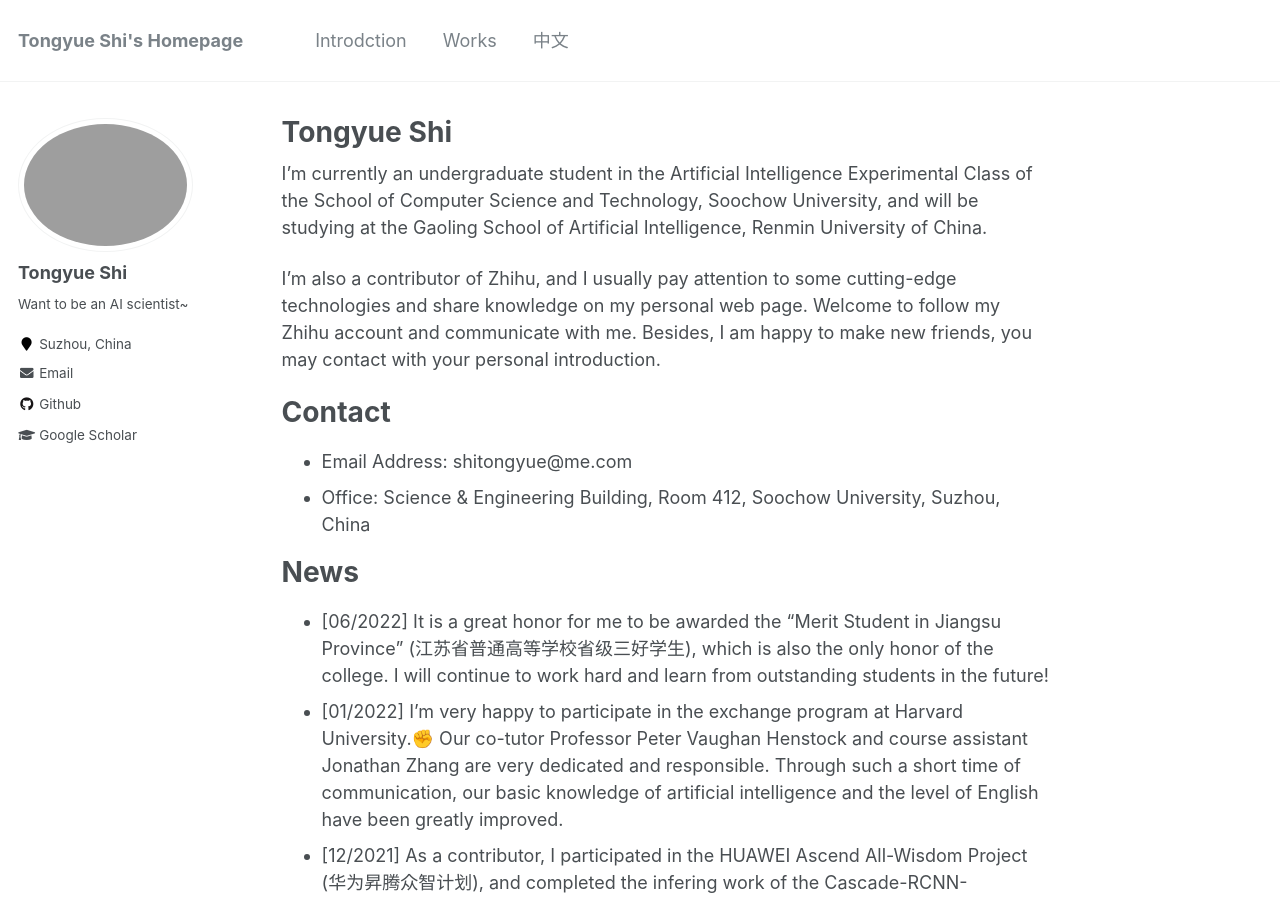
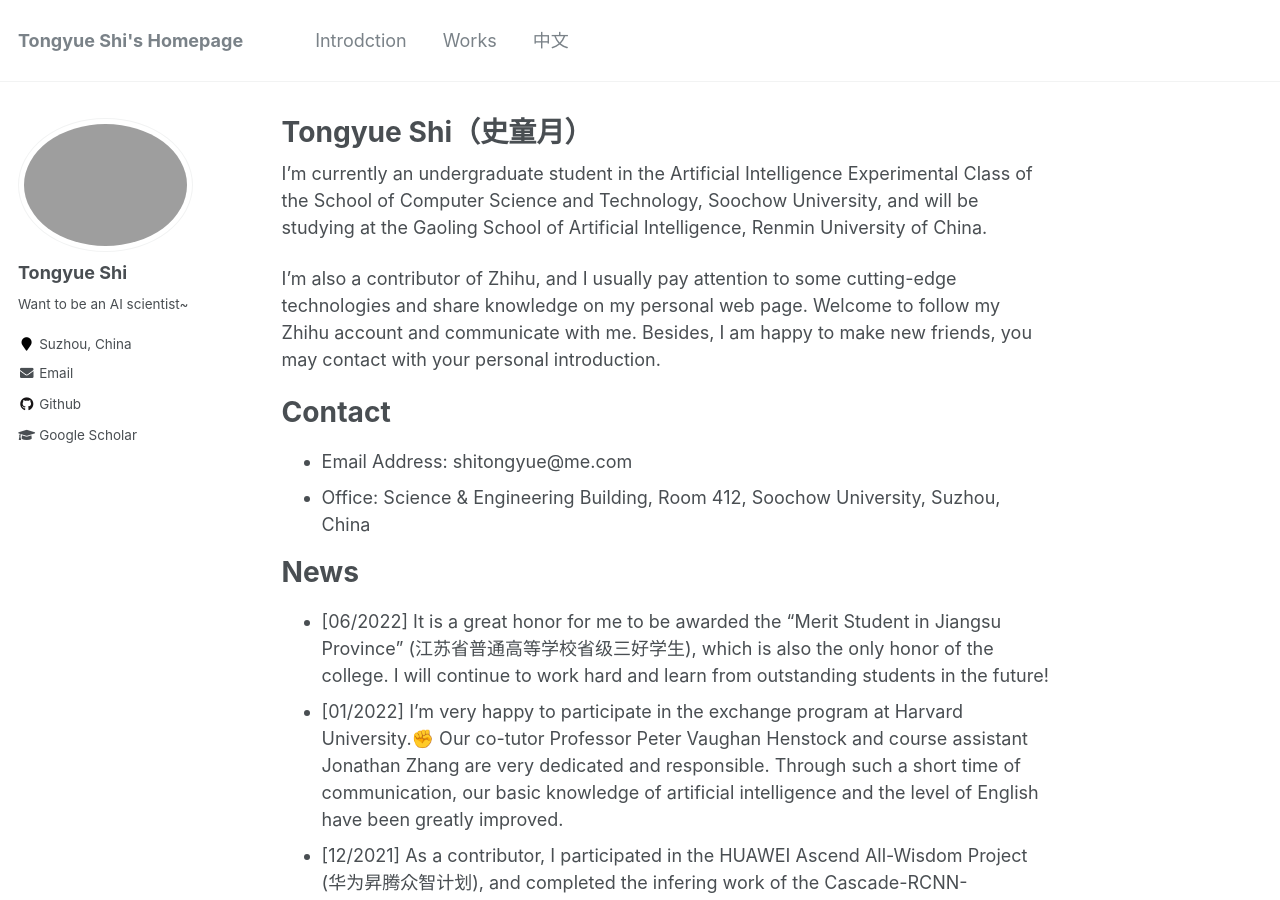
Before and after one commit to perfectboy666/perfectboy666.github.io, a Jekyll site: the page built from _pages/about.md, in a window 1280 px wide and 900 px high. Built offline with Jekyll 4.4.1, drawn with Linux system fonts in a browser that asks for light colours.

Commit message:
Update about.md

```diff
--- a/_pages/about.md
+++ b/_pages/about.md
@@ -1,6 +1,6 @@
 ---
 permalink: /
-title: "Tongyue Shi"
+title: "Tongyue Shi（史童月）"
 excerpt: "About me"
 author_profile: true
 redirect_from:
```
